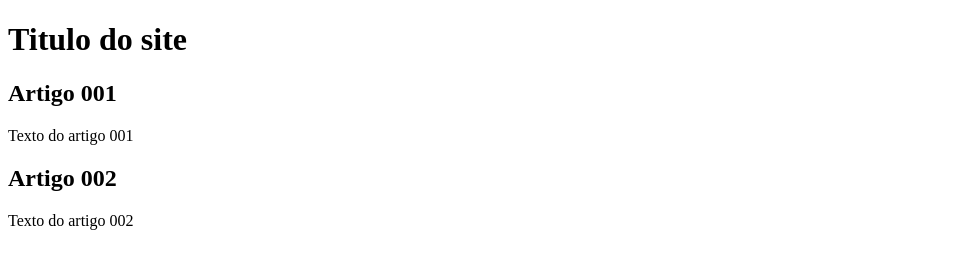
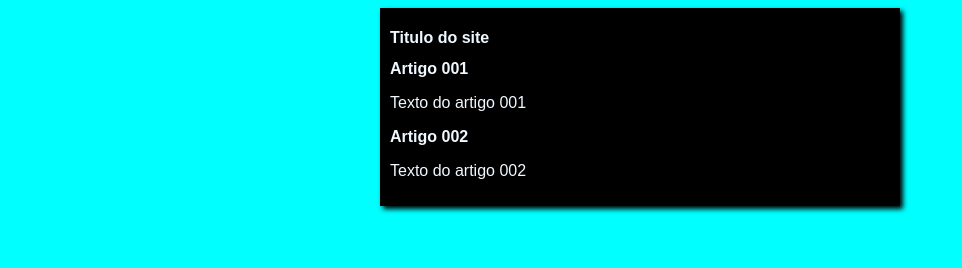
Before and after one commit to viniciusilverio93/projeto-site, a plain HTML site: page index.html in a window 1280 px wide. Shown: the whole page, without its empty margins (0-962 px from the left). Drawn offline with Linux system fonts and the light colour scheme.

Commit message:
iniciei o design

```diff
--- a/index.html
+++ b/index.html
@@ -5,6 +5,7 @@
     <meta http-equiv="X-UA-Compatible" content="IE=edge">
     <meta name="viewport" content="width=device-width, initial-scale=1.0">
     <title>Titulo do site</title>
+    <link rel="stylesheet" href="style.css">
 </head>
 <body>
     <main>
--- /dev/null
+++ b/style.css
@@ -0,0 +1,18 @@
+*{
+    font-size: 16px;
+    font-family: Arial, Helvetica, sans-serif;
+}
+
+body{
+    background-color: aqua;
+
+}
+
+main{
+    background-color:black;
+    color: aliceblue;
+    width: 500px;
+    margin: auto;
+    padding: 10px;
+    box-shadow: 3px 3px 5px black ;
+}
```
